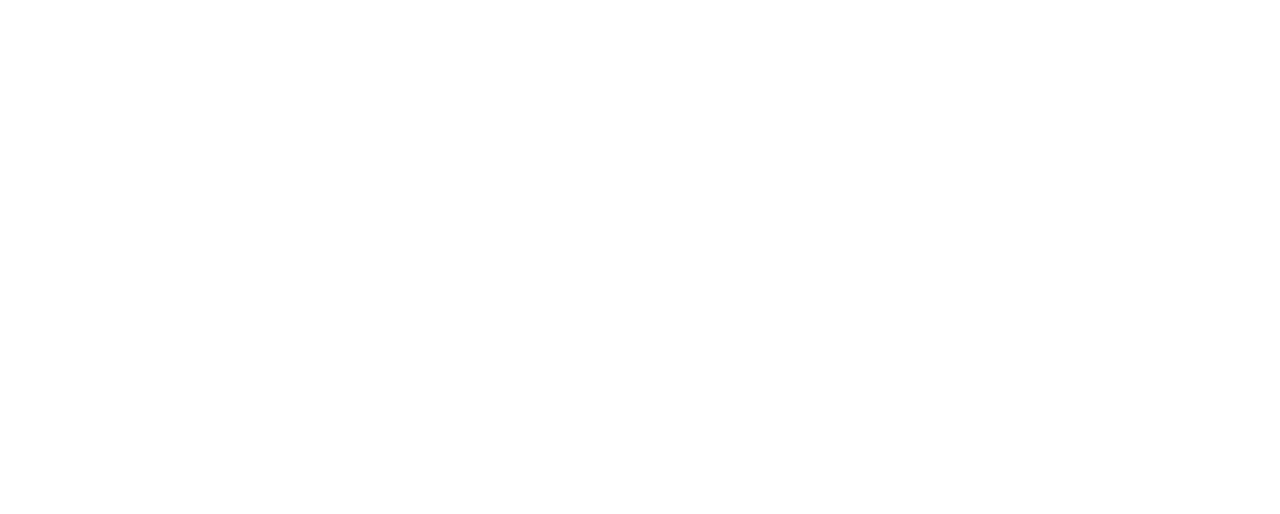
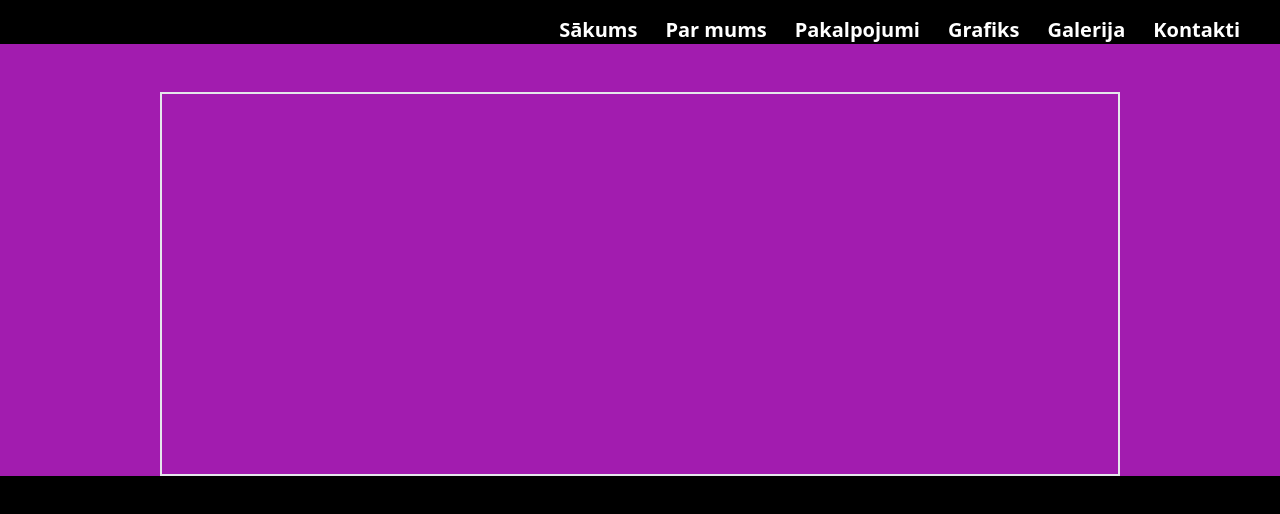
Before and after one commit to ErnestNeimanis/virziens, a Vue app in the folder virziens/: page /schedule in a window 1280 px wide. Before the commit this address had no page. Shown: the top 514 px of the page. Built offline with nearby package versions, Linux system fonts and the light colour scheme; a web font is replaced by a local one.

Commit message:
schedule page ready

```diff
--- a/virziens/src/components/navbar/NavBar.vue
+++ b/virziens/src/components/navbar/NavBar.vue
@@ -31,7 +31,7 @@
    {
     name: 'schedule',
     title: 'Grafiks',
-    link: "/"
+    link: "/schedule"
   },
    {
     name: 'gallery',
@@ -86,14 +86,14 @@
 </script>
 <template>
   <div v-if="!mobileView" class=" flex justify-end ">
-    <nav class="w-2/3 flex justify-end flex-wrap  gap-3 pr-8 pt-4">
-      <nav class="w-2/3 flex justify-end flex-wrap  gap-3 ">
+    <nav :="$attrs" class="w-2/3 flex justify-end flex-wrap  gap-3 pr-8 pt-4">
+
         <RouterLink v-for="item in navMenu" :to="item.link">
           <div class="menu-item">
             <span>{{ item.title }}</span>
           </div>
         </RouterLink>
-      </nav>
+
     </nav>
   </div>
 
@@ -101,8 +101,8 @@
 
     <Hamburger @open="openMenu" @close="closeMenu" class="fixed right-4" />
     <div :class="menuClass"
-      class=" transition-transform duration-500 rounded-tr-md flex flex-col w-9/10 bg-black h-screen pt-6">
-      <nav class=" flex flex-col pl-[30%]  gap-3  xs:text-2xl ">
+      class=" transition-transform duration-500 rounded-tr-md flex flex-col w-fulll bg-black h-screen pt-6">
+      <nav class=" flex flex-col pl-[30%]  gap-3  xs:text-2xl  ">
         <div class="w-full flex items-center   font-extrabold text-white px-2 cursor-pointer underline">
           <span>SĀKUMS</span>
         </div>
--- a/virziens/src/router/index.ts
+++ b/virziens/src/router/index.ts
@@ -1,16 +1,22 @@
 import { createRouter, createWebHistory } from 'vue-router'
 import HomeView from "@/views/HomeView.vue";
+import ScheduleView from "@/views/ScheduleView.vue";
 
 const router = createRouter({
   history: createWebHistory(import.meta.env.BASE_URL),
   routes: [
-  {
-    path:"/",
-    name:"home",
-    component:HomeView,
+    {
+      path: "/",
+      name: "home",
+      component: HomeView,
+    },
 
-  },
-  ]
-})
+    {
+      path: "/schedule",
+      name: "schedule",
+      component: ScheduleView,
+    },
+  ],
+});
 
 export default router
--- a/virziens/src/views/HomeView.vue
+++ b/virziens/src/views/HomeView.vue
@@ -61,7 +61,7 @@
 <template>
   <div>testing api {{ apiTest }}</div>
 
-    <NavBar class=" fixed w-full top-8 right-4 z-[100]" />
+    <NavBar class=" fixed  top-8 right-4 z-[100] w-2/3" />
 
 
 
--- /dev/null
+++ b/virziens/src/views/ScheduleView.vue
@@ -0,0 +1,20 @@
+<script setup lang="ts">
+import NavBar from '@/components/navbar/NavBar.vue';
+</script>
+<template>
+    <div class="bg-black h-screen">
+        <div>
+              <NavBar class="w-full"/>
+        </div>
+        <main class="w-full bg-fuchsia-700">
+            <div class="flex justify-center w-full">
+                <div class="w-3/4 h-96 border-2 text-5xl text-white mt-12 flex justify-center items-center">
+
+                </div>
+
+            </div>
+
+        </main>
+
+    </div>
+</template>
```
